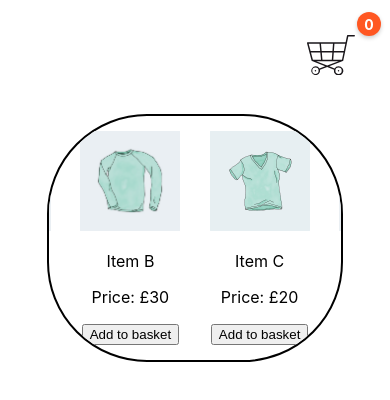
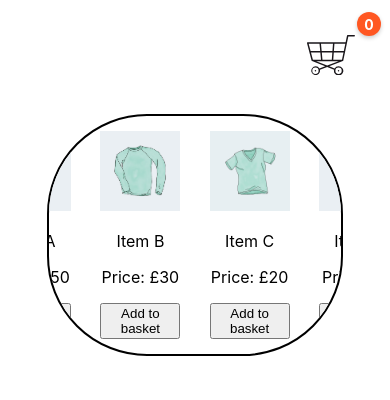
Before and after one commit to dijisolanke/cart, a React (Create React App) app: page / in a window 390 px wide. Shown: the top 400 px of the page. Built offline with nearby package versions, Linux system fonts and the light colour scheme.

Commit message:
small adjustment to shopping items styling

```diff
--- a/src/Components/ShoppingItems/styles.css
+++ b/src/Components/ShoppingItems/styles.css
@@ -17,13 +17,13 @@ img {
 }
 
 /* smaller view widths */
-@media (max-width: 1000px) {
+@media (max-width: 1140px) {
   img {
-    width: 120px;
+    width: 100px;
   }
 }
 @media (max-width: 850px) {
   img {
-    width: 100px;
+    width: 80px;
   }
 }
```
